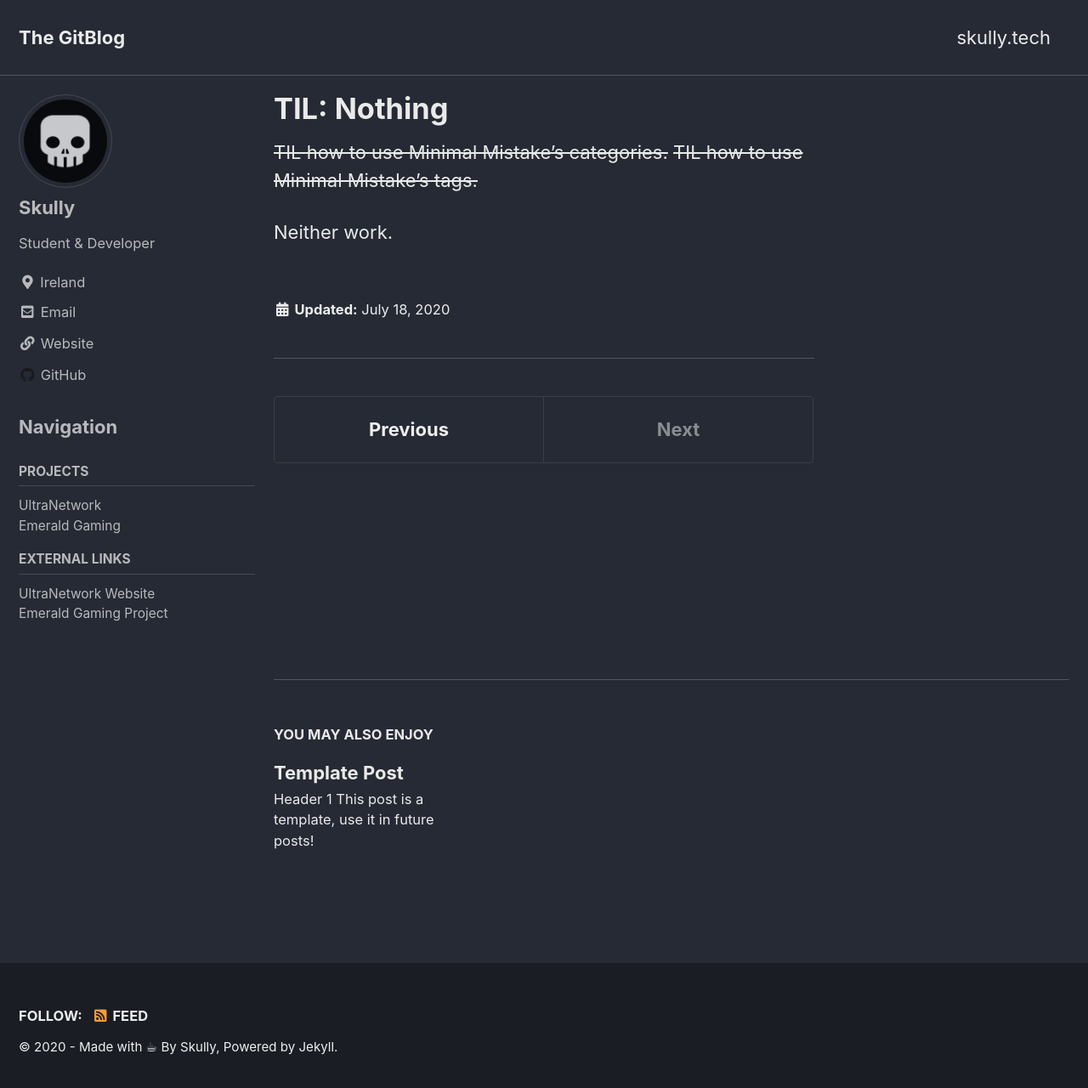
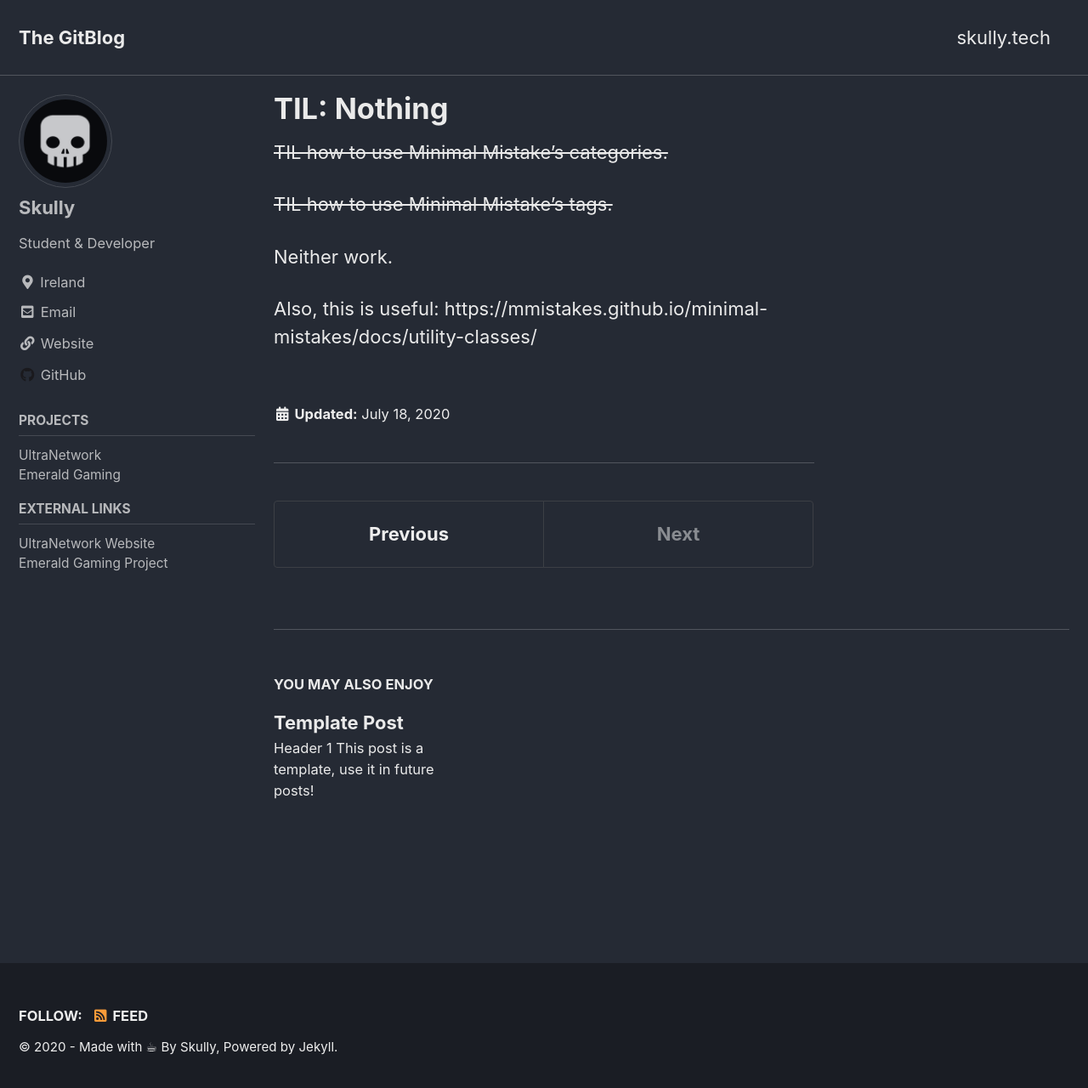
Before and after one commit to ImSkully/ImSkully, a Jekyll site: the page built from docs/_posts/2020-07-18-til-categories.md, in a window 1280 px wide and 1288 px high. Shown: the top 1280 px of the window at 85% size. Built offline with Jekyll 4.4.1, drawn with Linux system fonts in a browser that asks for light colours; cached includes are drawn as plain includes.

Commit message:
global sidebar?

```diff
--- a/docs/_config.yml
+++ b/docs/_config.yml
@@ -279,3 +279,5 @@ defaults:
       comments: # true
       share: false
       related: true
+      sidebar:
+        nav: "sidebar"
--- a/docs/_posts/2020-07-18-til-categories.md
+++ b/docs/_posts/2020-07-18-til-categories.md
@@ -1,11 +1,11 @@
 ---
 title: "TIL: Nothing"
-sidebar:
-  title: "Navigation"
-  nav: sidebar
 ---
 
 ~~TIL how to use Minimal Mistake's categories.~~
+
 ~~TIL how to use Minimal Mistake's tags.~~
 
 Neither work.
+
+Also, this is useful: https://mmistakes.github.io/minimal-mistakes/docs/utility-classes/
```
